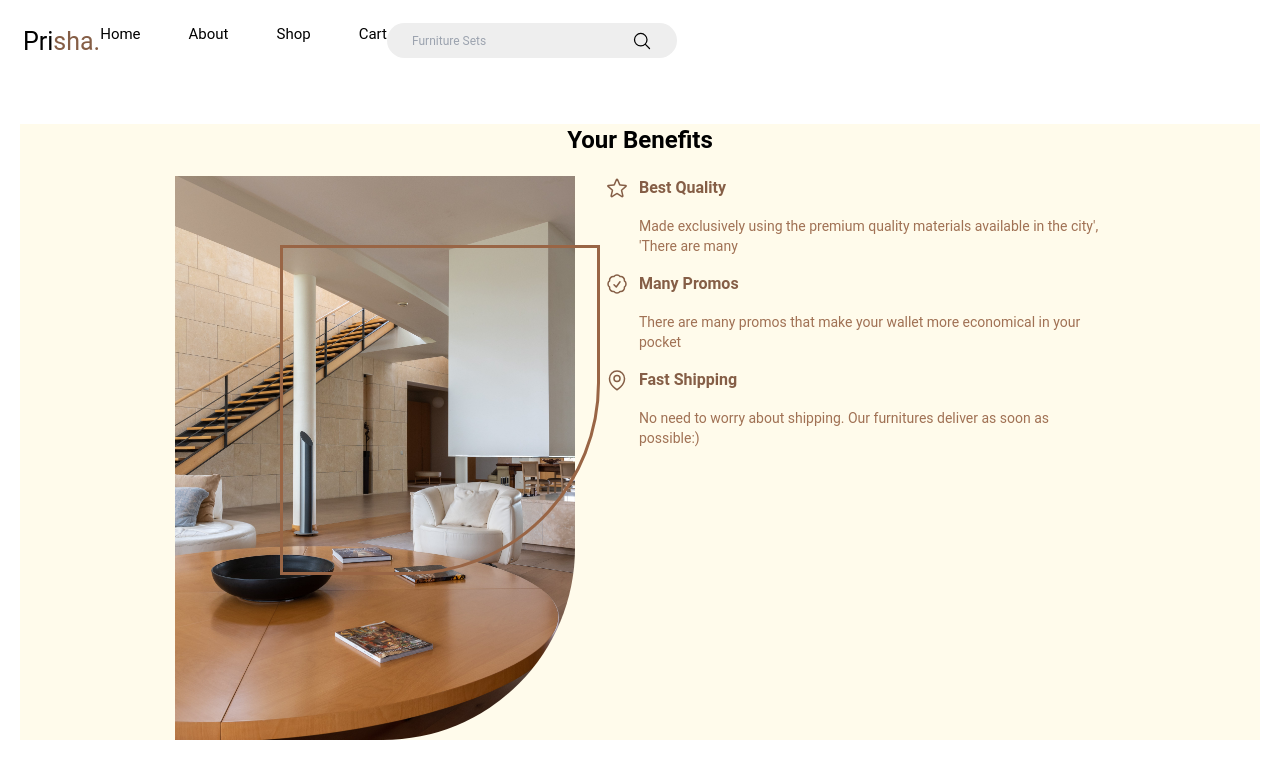
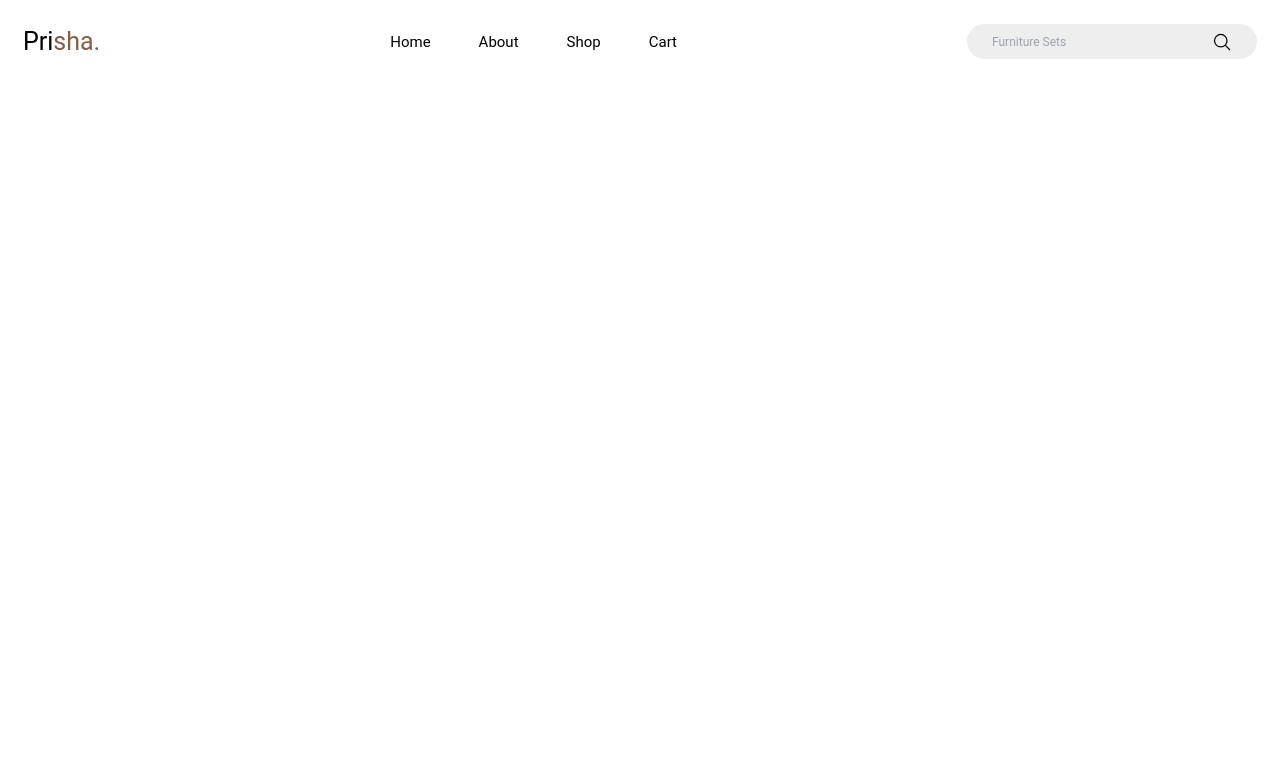
Before and after one commit to Areebah-snow/Prisha-Blog, a React (Create React App) app: page / in a window 1280 px wide. Shown: the top 778 px of the page. Built offline with nearby package versions, Linux system fonts and the light colour scheme.

Commit message:
branch updates

```diff
--- a/src/App.js
+++ b/src/App.js
@@ -1,11 +1,9 @@
 import NavBar from './components/nav/NavBar';
-// import HeadEr from './components/header/HeadEr';
 
 function App() {
   return (
    <div>
     <NavBar/>
-    {/* <HeadEr/> */}
    </div>
 
   );
--- a/src/components/benefit/Benefit.jsx
+++ /dev/null
@@ -1,49 +0,0 @@
-import BenefitDtl from "./BenefitDtl";
-import BenefitImg from "./../../images/img1.jpg";
-import "../benefit/benefit.css"
-
-const Benefit = () => {
-
-    const detailsArray=[
-        {
-            icon : `
-            <path stroke-linecap="round" stroke-linejoin="round" d="M11.48 3.499a.562.562 0 0 1 1.04 0l2.125 5.111a.563.563 0 0 0 .475.345l5.518.442c.499.04.701.663.321.988l-4.204 3.602a.563.563 0 0 0-.182.557l1.285 5.385a.562.562 0 0 1-.84.61l-4.725-2.885a.562.562 0 0 0-.586 0L6.982 20.54a.562.562 0 0 1-.84-.61l1.285-5.386a.562.562 0 0 0-.182-.557l-4.204-3.602a.562.562 0 0 1 .321-.988l5.518-.442a.563.563 0 0 0 .475-.345L11.48 3.5Z" />
-            `,
-            heading:`Best Quality`,
-            details:`Made exclusively using the premium quality materials available in the city',
-            'There are many`
-
-        },
-        {
-            icon : `
-            <path stroke-linecap="round" stroke-linejoin="round" d="M9 12.75 11.25 15 15 9.75M21 12c0 1.268-.63 2.39-1.593 3.068a3.745 3.745 0 0 1-1.043 3.296 3.745 3.745 0 0 1-3.296 1.043A3.745 3.745 0 0 1 12 21c-1.268 0-2.39-.63-3.068-1.593a3.746 3.746 0 0 1-3.296-1.043 3.745 3.745 0 0 1-1.043-3.296A3.745 3.745 0 0 1 3 12c0-1.268.63-2.39 1.593-3.068a3.745 3.745 0 0 1 1.043-3.296 3.746 3.746 0 0 1 3.296-1.043A3.746 3.746 0 0 1 12 3c1.268 0 2.39.63 3.068 1.593a3.746 3.746 0 0 1 3.296 1.043 3.746 3.746 0 0 1 1.043 3.296A3.745 3.745 0 0 1 21 12Z" />`,
-            heading:`Many Promos`,
-            details:`There are many promos that make your wallet more economical in your pocket`
-        },
-        {
-            icon:`
-            <path stroke-linecap="round" stroke-linejoin="round" d="M15 10.5a3 3 0 1 1-6 0 3 3 0 0 1 6 0Z" />
-            <path stroke-linecap="round" stroke-linejoin="round" d="M19.5 10.5c0 7.142-7.5 11.25-7.5 11.25S4.5 17.642 4.5 10.5a7.5 7.5 0 1 1 15 0Z" />
-          `,
-            heading:`Fast Shipping`,
-            details:`No need to worry about shipping. Our furnitures deliver as soon as possible:)`
-        }
-    ]
-
-    return (
-        <div className="benefit bg-light-brown-1">
-            <h1 className="text-center  mt-10 font-bold text-2xl mb-5 benefit-title"><span>Your</span> Benefits</h1>
-
-            <div className="main-container ">
-                    <div className="left-container">
-                        <img className="benefit-image" src={BenefitImg} />
-                    </div>
-                    <BenefitDtl detailsArray={detailsArray}/>
-
-            </div>
-
-        </div>
-     );
-}
-
-export default Benefit;
--- a/src/components/benefit/BenefitDtl.jsx
+++ /dev/null
@@ -1,38 +0,0 @@
-
-const BenefitDtl = ({detailsArray}) => {
-
-    return (
-        <div>
-
-            {detailsArray.map((data, index)=>(
-
-             <div key={index} className="right-container">
-                <div className="icon">
-                <svg
-                xmlns="http://www.w3.org/2000/svg"
-                fill="none"
-                viewBox="0 0 24 24"
-                stroke-width="1.5"
-                 stroke="currentColor"
-                 class="w-6 h-6"
-                 dangerouslySetInnerHTML={{ __html: data.icon }}>
-
-                 </svg>
-
-
-
-                </div>
-
-                <div className="details">
-                        <h1 className="font-bold text-dark-brown-2 ">{data.heading}</h1>
-                        <p className=" text-light-brown-1 text-sm my-4">{data.details}</p>
-                </div>
-                </div>
-            ))}
-
-
-        </div>
-      );
-}
-
-export default BenefitDtl;
--- a/src/components/benefit/benefit.css
+++ /dev/null
@@ -1,50 +0,0 @@
-.benefit{
-    margin: 20px;
-
-}
-
-.benefit-title{
-
-}
-
-.main-container{
-    display: flex;
-    flex-direction: row;
-
-    justify-content: center;
-
-}
-.right-container{
-    display: flex;
-    flex-direction: row;
-    width: 500px;
-    gap: 10px;
-    margin-left: 30px;
-}
-
-.details{
-
-}
-.benefit-image{
-    width: 50vh;
-    border-bottom-right-radius: 12rem;
-}
-
-.icon{
-    color: #855e46;
-}
-.left-container::after{
-    content: '';
-    width: 320px;
-    height:330px;
-    border: 3px solid #996545;
-    position: absolute;
-    top: 245px;
-    left: 280px;
-    border-bottom-right-radius: 12rem;
-
-
-}
-.left-container{
-
-}
--- a/src/components/header/headEr.jsx
+++ /dev/null
@@ -1,18 +0,0 @@
-import React from 'react';
-import '../header/HeadEr.css';
-import HeadImg from "./../../images/img2.jpg";
-
-const headEr = () => {
-  return (
-    <div className='head'>
-      <div className="head_txt">
-        <h1>We Unleash Home Asthetics</h1>
-      </div>
-      <div className="head_img">
-        <img className="header-image" src={HeadImg} alt='furniture1'/>
-      </div>
-    </div>
-  );
-}
-
-export default headEr;
--- a/src/components/nav/NavBar.css
+++ b/src/components/nav/NavBar.css
@@ -10,8 +10,11 @@ body{
 .navbar{
     width: 100%;
     padding: 23px;
-    position: sticky;
-    z-index: 100;
+    position: fixed;
+    z-index: 1000;
+    display: flex;
+    justify-content: space-between;
+    align-items: center;
 }
 .logo{
     font-size: 25px;
--- a/src/index.js
+++ b/src/index.js
@@ -2,12 +2,10 @@ import React from 'react';
 import ReactDOM from 'react-dom/client';
 import './index.css';
 import App from './App';
-import Benefit from './components/benefit/Benefit';
 
 const root = ReactDOM.createRoot(document.getElementById('root'));
 root.render(
   <React.StrictMode>
     <App />
-    <Benefit/>
   </React.StrictMode>
 );
```
Also changed, not shown: src/components/header/HeadEr.css (deleted, +0 -16 lines).
